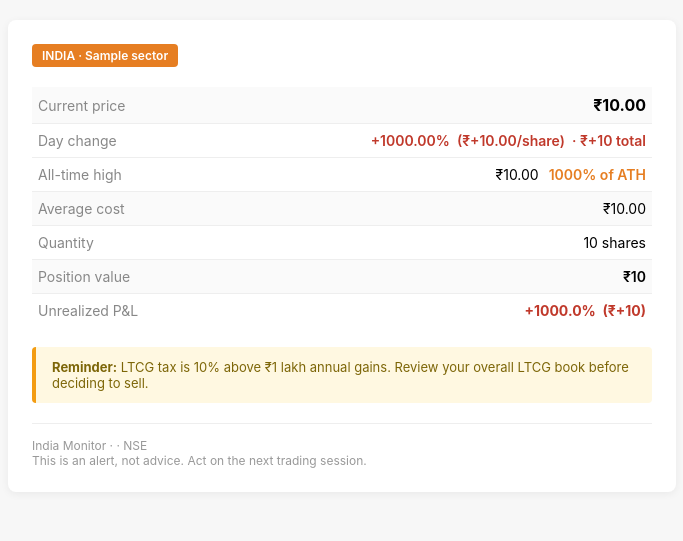
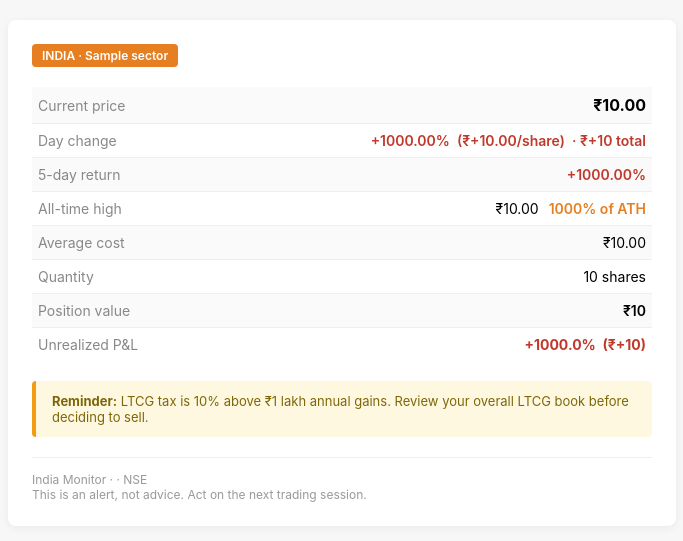
Before and after one commit to rationalspace/zerodha-monitor, a Python web app: template zerodha_monitor/templates/india_alert.html.j2 in a window 1280 px wide. Shown: the top 541 px of the page, without its empty margins (298-981 px from the left). Run offline with Jinja, Linux system fonts and the light colour scheme; the template is opened without the code that fills it: most values are stand-ins (such as "Sample title", 1, 10 or a date in 2020).

Commit message:
Add 5-day return and consecutive up days to India sell alerts
PriceSnapshot now computes five_day_return_pct and consecutive_up_days
from the already-fetched full history, so sell_near_high alerts show
recent momentum context alongside the ATH/52w high metrics.

Co-Authored-By: Claude Sonnet 4.6 <noreply@anthropic.com>

```diff
--- a/zerodha_monitor/rules/sell_near_high.py
+++ b/zerodha_monitor/rules/sell_near_high.py
@@ -123,6 +123,8 @@ class SellNearHighRule:
                 "day_change_pct": snap.day_change_pct,
                 "day_change_abs": snap.day_change_abs,
                 "day_value_change": day_value_change,
+                "five_day_return_pct": snap.five_day_return_pct,
+                "consecutive_up_days": snap.consecutive_up_days,
                 "ath": snap.ath,
                 "ath_pct": snap.ath_pct,
                 "high_52w": snap.high_52w,
--- a/zerodha_monitor/templates/india_alert.html.j2
+++ b/zerodha_monitor/templates/india_alert.html.j2
@@ -38,6 +38,23 @@
           {% if p.day_value_change is not none %}
           &nbsp;·&nbsp;₹{{ "{:+,.0f}".format(p.day_value_change) }} total
           {% endif %}
+        </td>
+      </tr>
+      {% endif %}
+      {% if p.five_day_return_pct is not none %}
+      <tr style="background:#fafafa;">
+        <td style="padding:8px 6px; color:#888; border-bottom:1px solid #eee;">5-day return</td>
+        <td style="padding:8px 6px; text-align:right; font-weight:600; border-bottom:1px solid #eee;
+             color:{% if p.five_day_return_pct >= 0 %}#27ae60{% else %}#c0392b{% endif %};">
+          {{ "{:+.2%}".format(p.five_day_return_pct) }}
+        </td>
+      </tr>
+      {% endif %}
+      {% if p.consecutive_up_days is not none and p.consecutive_up_days > 0 %}
+      <tr>
+        <td style="padding:8px 6px; color:#888; border-bottom:1px solid #eee;">Momentum</td>
+        <td style="padding:8px 6px; text-align:right; font-weight:600; border-bottom:1px solid #eee; color:#27ae60;">
+          {{ p.consecutive_up_days }} consecutive up day{% if p.consecutive_up_days != 1 %}s{% endif %}
         </td>
       </tr>
       {% endif %}
```
Also changed, not shown: zerodha_monitor/market_data.py (+20 -0 lines).
